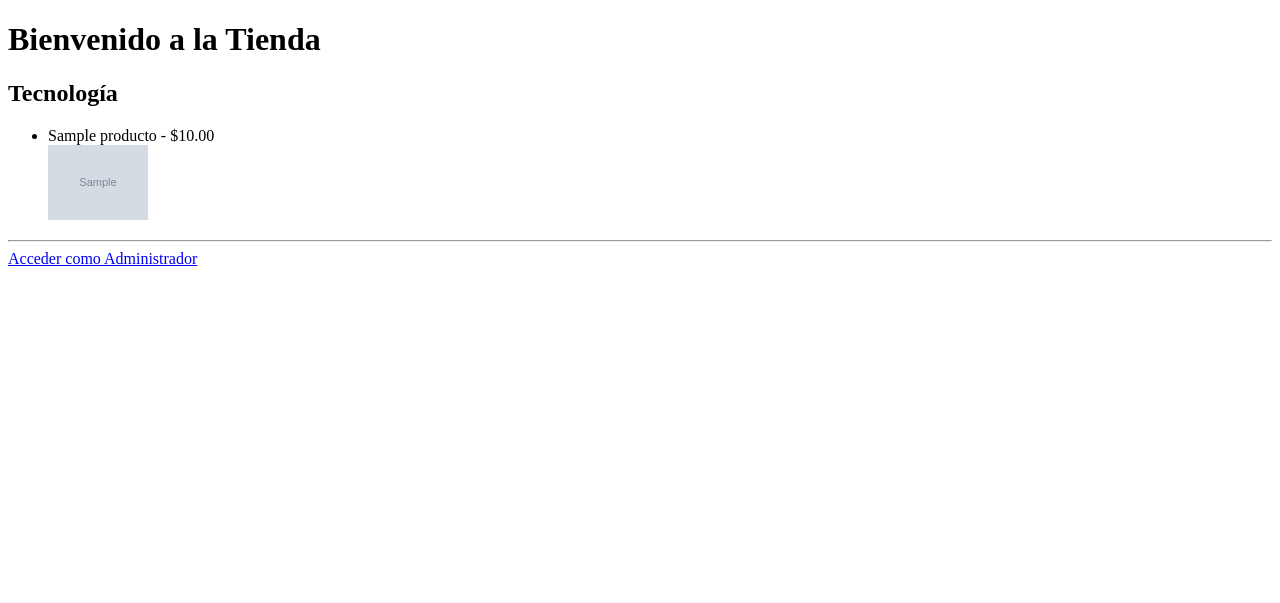
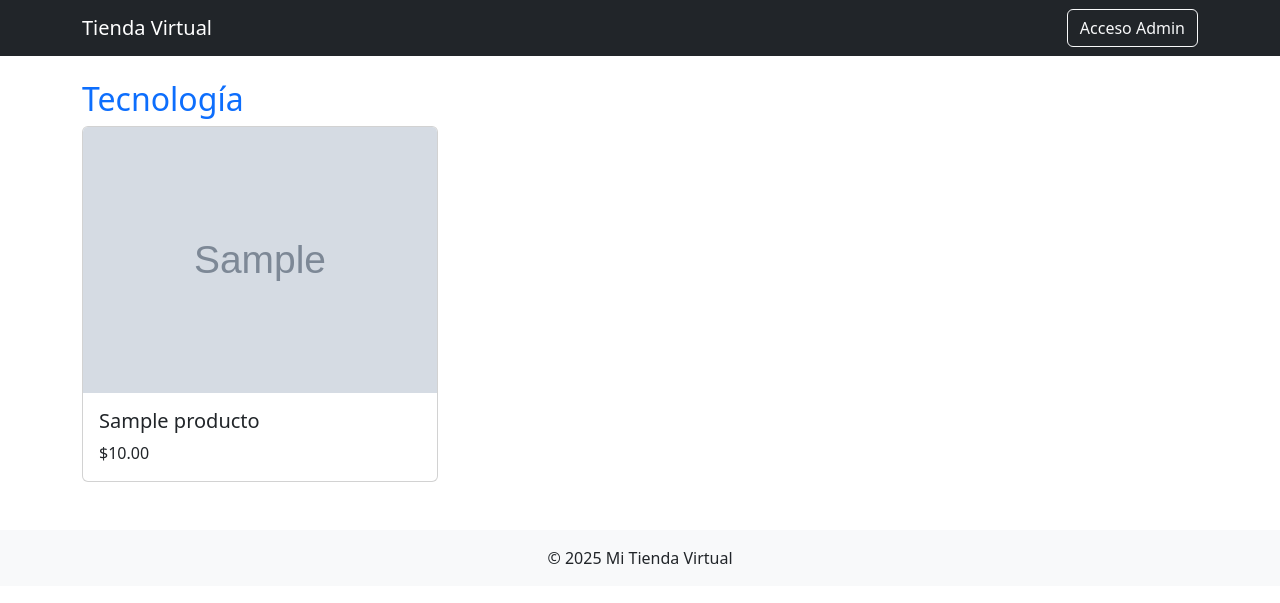
Before and after one commit to karen-codes/tienda, a PHP site: page / in a window 1280 px wide. Shown: the top 603 px of the page. Run offline with PHP 8.4, Linux system fonts and the light colour scheme; data comes from the database, SQL or seed files in the repository; tables that the repository leaves empty hold one stand-in row (values such as "Sample post"); grey boxes marked "Sample" are stand-in pictures.

Commit message:
Incluir Boostrap en la tienda

```diff
--- a/index.php
+++ b/index.php
@@ -19,29 +19,49 @@ foreach ($productos as $prod) {
 
 <!DOCTYPE html>
 <html lang="es">
+
 <head>
     <meta charset="UTF-8">
     <title>Tienda Virtual</title>
+    <!-- Bootstrap 5 desde CDN -->
+    <link href="https://cdn.jsdelivr.net/npm/bootstrap@5.3.2/dist/css/bootstrap.min.css" rel="stylesheet">
 </head>
+
 <body>
-    <h1>Bienvenido a la Tienda</h1>
+    <nav class="navbar navbar-expand-lg navbar-dark bg-dark mb-4">
+        <div class="container">
+            <a class="navbar-brand" href="#">Tienda Virtual</a>
+            <a class="btn btn-outline-light" href="admin/index.php?action=login">Acceso Admin</a>
+        </div>
+    </nav>
 
+    <div class="container">
         <?php foreach ($agrupados as $categoria => $items): ?>
-        <h2><?= htmlspecialchars($categoria) ?></h2>
-        <ul>
+            <h2 class="text-primary mt-4"><?= htmlspecialchars($categoria) ?></h2>
+            <div class="row">
                 <?php foreach ($items as $item): ?>
-                <li>
-                    <?= htmlspecialchars($item['nombre']) ?> -
-                    $<?= number_format($item['precio'], 2) ?>
+                    <div class="col-md-4 mb-4">
+                        <div class="card h-100">
                             <?php if ($item['foto']): ?>
-                        <br><img src="imagenes/<?= $item['foto'] ?>" width="100">
+                                <img src="imagenes/<?= $item['foto'] ?>" class="card-img-top"
+                                    alt="<?= htmlspecialchars($item['nombre']) ?>">
                             <?php endif; ?>
-                </li>
+                            <div class="card-body">
+                                <h5 class="card-title"><?= htmlspecialchars($item['nombre']) ?></h5>
+                                <p class="card-text">$<?= number_format($item['precio'], 2) ?></p>
+                            </div>
+                        </div>
+                    </div>
                 <?php endforeach; ?>
-        </ul>
+            </div>
         <?php endforeach; ?>
+    </div>
 
-    <hr>
-    <a href="admin/index.php?action=login">Acceder como Administrador</a>
+    <footer class="bg-light text-center py-3 mt-4">
+        <p class="mb-0">© <?= date('Y') ?> Mi Tienda Virtual</p>
+    </footer>
+
+    <script src="https://cdn.jsdelivr.net/npm/bootstrap@5.3.2/dist/js/bootstrap.bundle.min.js"></script>
 </body>
+
 </html>
```
Lines whose indentation alone changed are shown as unchanged.
